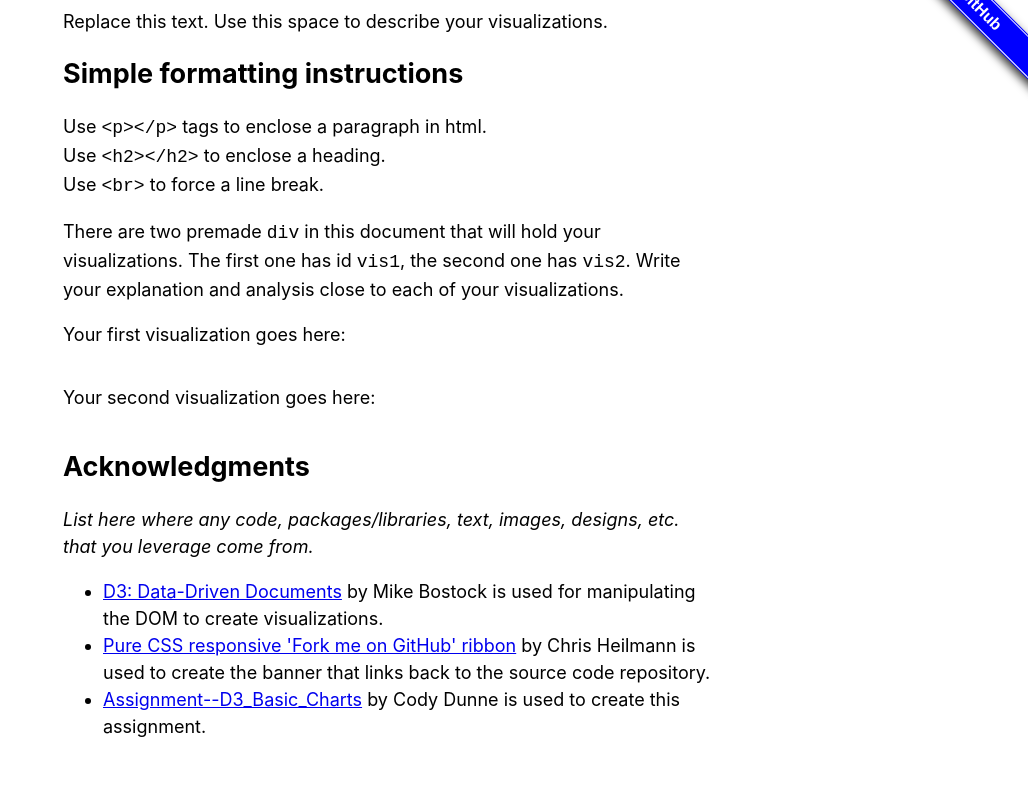
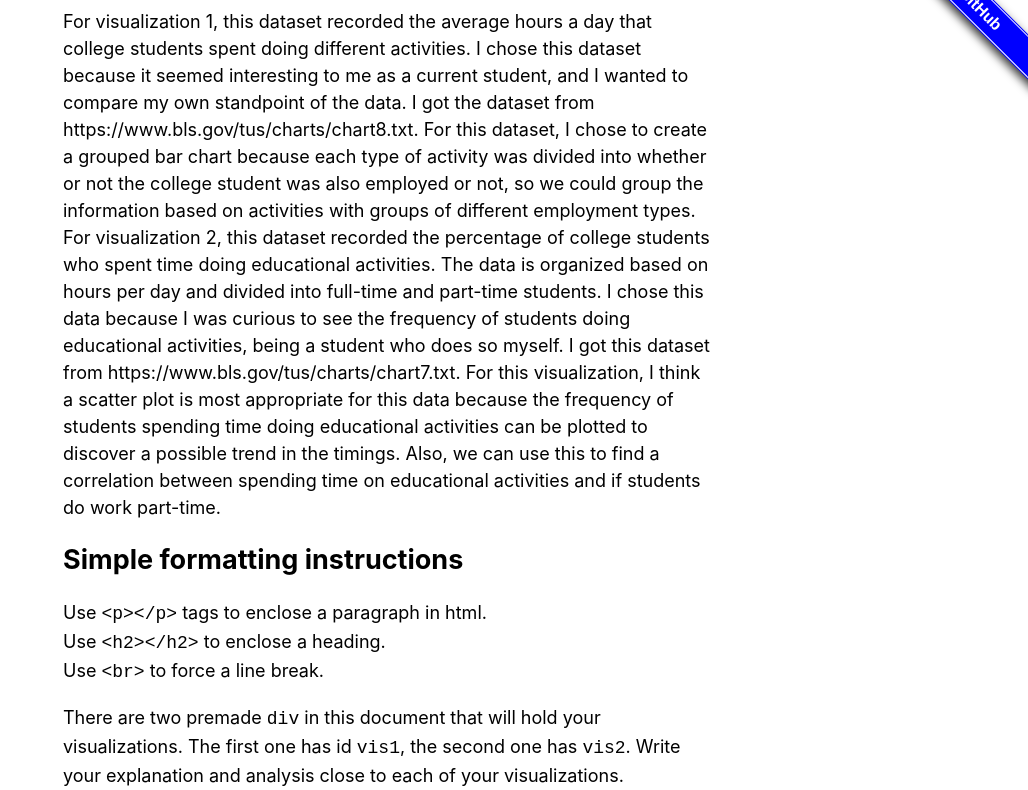
Before and after one commit to DS4200-Fall21-Sec02/hw-03-practice-d3-hw-03-practice-d3-mo-sk-sm, a plain HTML site: page index.html in a window 1280 px wide. Shown: the part 99-889 px from the top of the page, without its empty margins (252-1280 px from the left). Drawn offline with Linux system fonts and the light colour scheme.

Commit message:
Update index.html

```diff
--- a/index.html
+++ b/index.html
@@ -33,7 +33,18 @@
     <h1>hw-03: Practicing D3</h1>
 
     <p>
-      Replace this text. Use this space to describe your visualizations.
+      		For visualization 1, this dataset recorded the average hours a day that college students spent doing different activities.
+	    I chose this dataset because it seemed interesting to me as a current student, and I wanted to compare my own standpoint of the data.
+	    I got the dataset from https://www.bls.gov/tus/charts/chart8.txt. For this dataset, I chose to create a grouped bar chart because each
+	    type of activity was divided into whether or not the college student was also employed or not, so we could group the information based
+	    on activities with groups of different employment types.
+
+	    	For visualization 2, this dataset recorded the percentage of college students who spent time doing educational activities.
+	    The data is organized based on hours per day and divided into full-time and part-time students. I chose this data because I was curious
+	    to see the frequency of students doing educational activities, being a student who does so myself. I got this dataset from
+	    https://www.bls.gov/tus/charts/chart7.txt. For this visualization, I think a scatter plot is most appropriate for this data because the
+	    frequency of students spending time doing educational activities can be plotted to discover a possible trend in the timings. Also, we
+	    can use this to find a correlation between spending time on educational activities and if students do work part-time.
     </p>
 
     <h2>Simple formatting instructions</h2>
```
